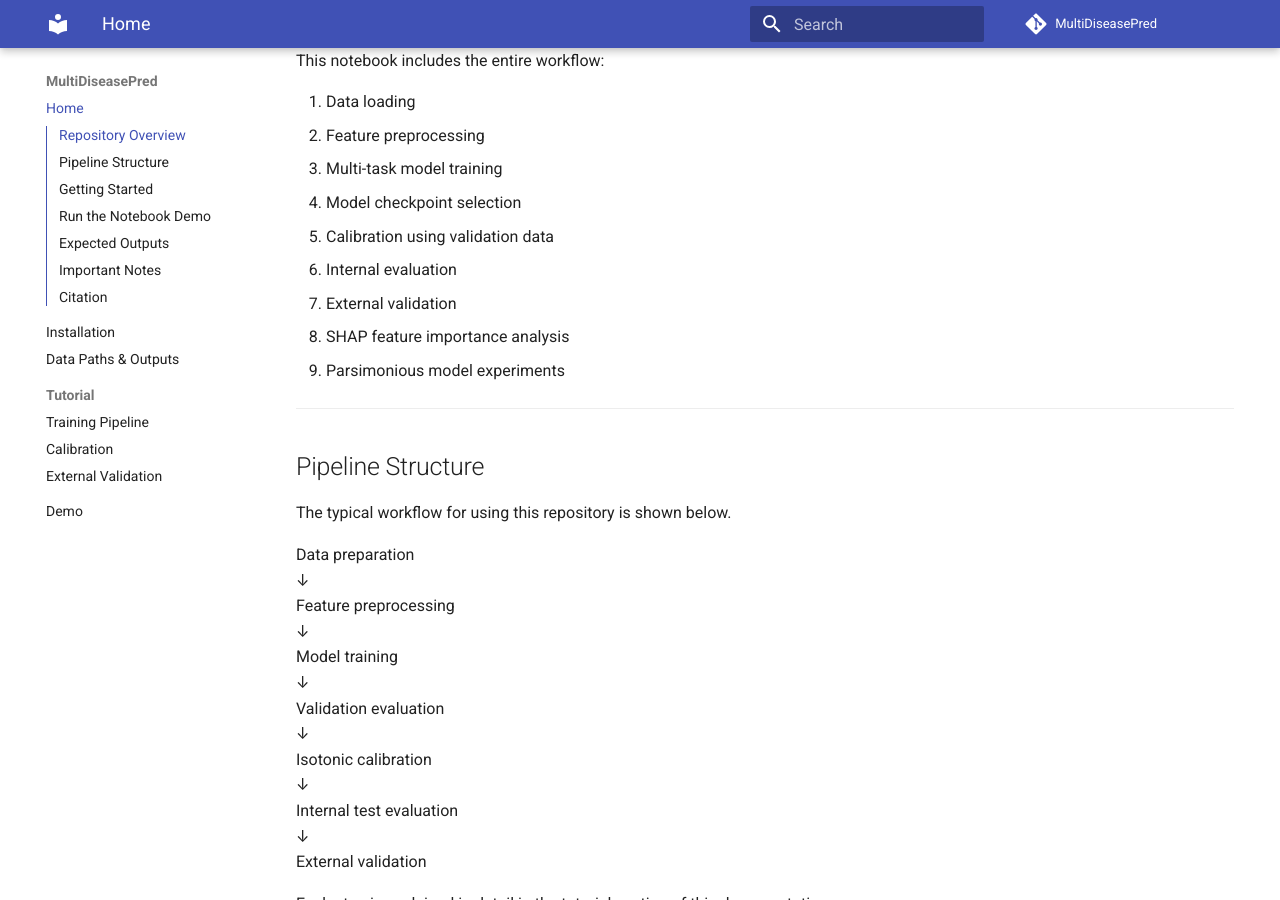
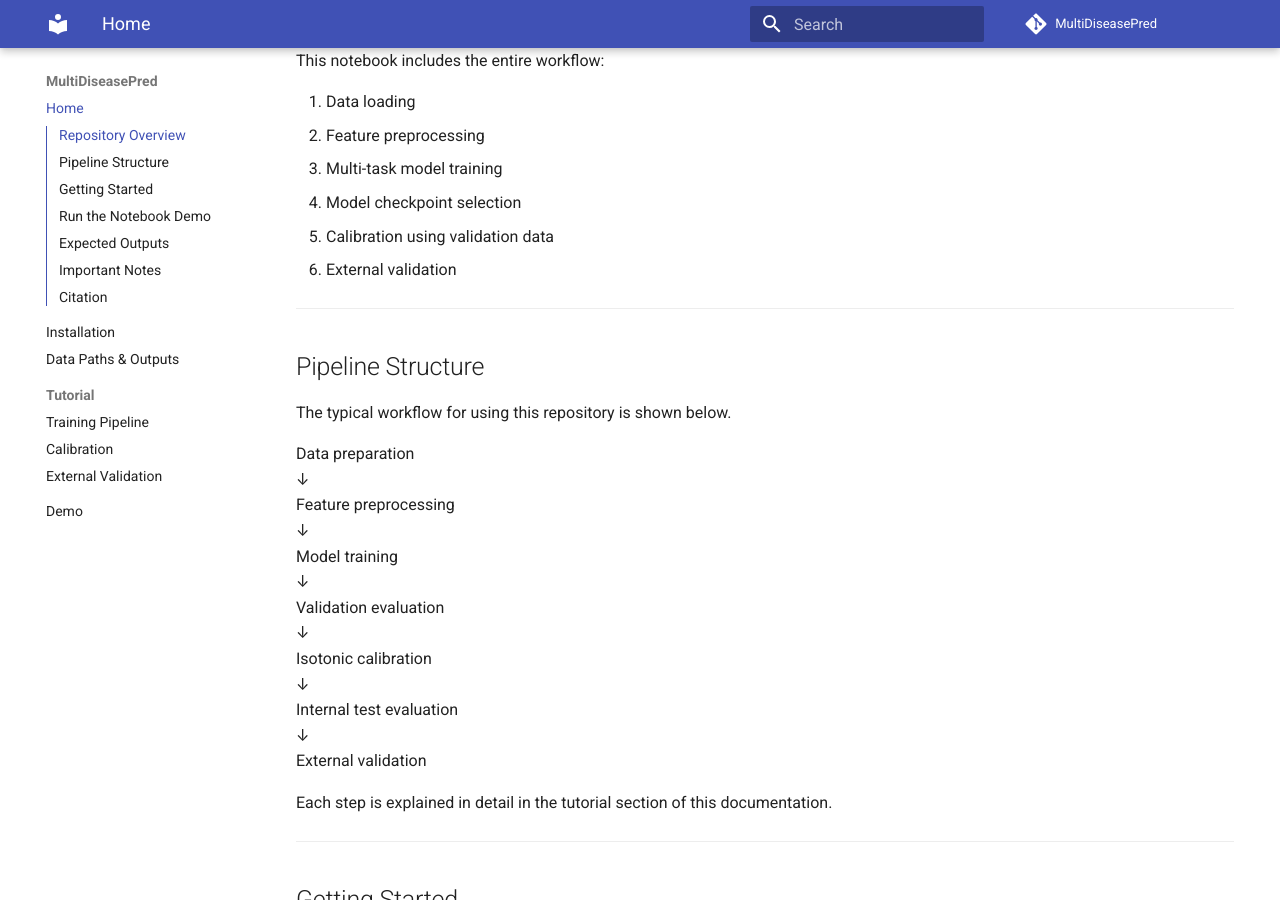
Before and after one commit to fengx13/MultiDiseasePred, an MkDocs documentation site: the page built from docs/index.md, in a window 1280 px wide and 900 px high, scrolled down 601 px. Built offline with MkDocs 1.6.1 and Material for MkDocs 9.7.7, drawn with Linux system fonts in a browser that asks for light colours; comment, search, counter and statistics services are not loaded; some of the changed text lies outside the part shown.

Commit message:
Update documentation by removing internal evaluation details
Removed internal evaluation and SHAP feature importance analysis from the documentation. Updated the list of metrics to include only external validation metrics.

```diff
--- a/docs/index.md
+++ b/docs/index.md
@@ -26,10 +26,7 @@ This notebook includes the entire workflow:
 3. Multi-task model training
 4. Model checkpoint selection
 5. Calibration using validation data
-6. Internal evaluation
-7. External validation
-8. SHAP feature importance analysis
-9. Parsimonious model experiments
+6. External validation
 
 ---
 
@@ -107,8 +104,6 @@ After running the notebook, the pipeline will produce:
 
 - task-wise isotonic calibrator
 
-- internal validation metrics
-
 - external validation metrics
 
 All artifacts are saved under the configured output directory.
```
